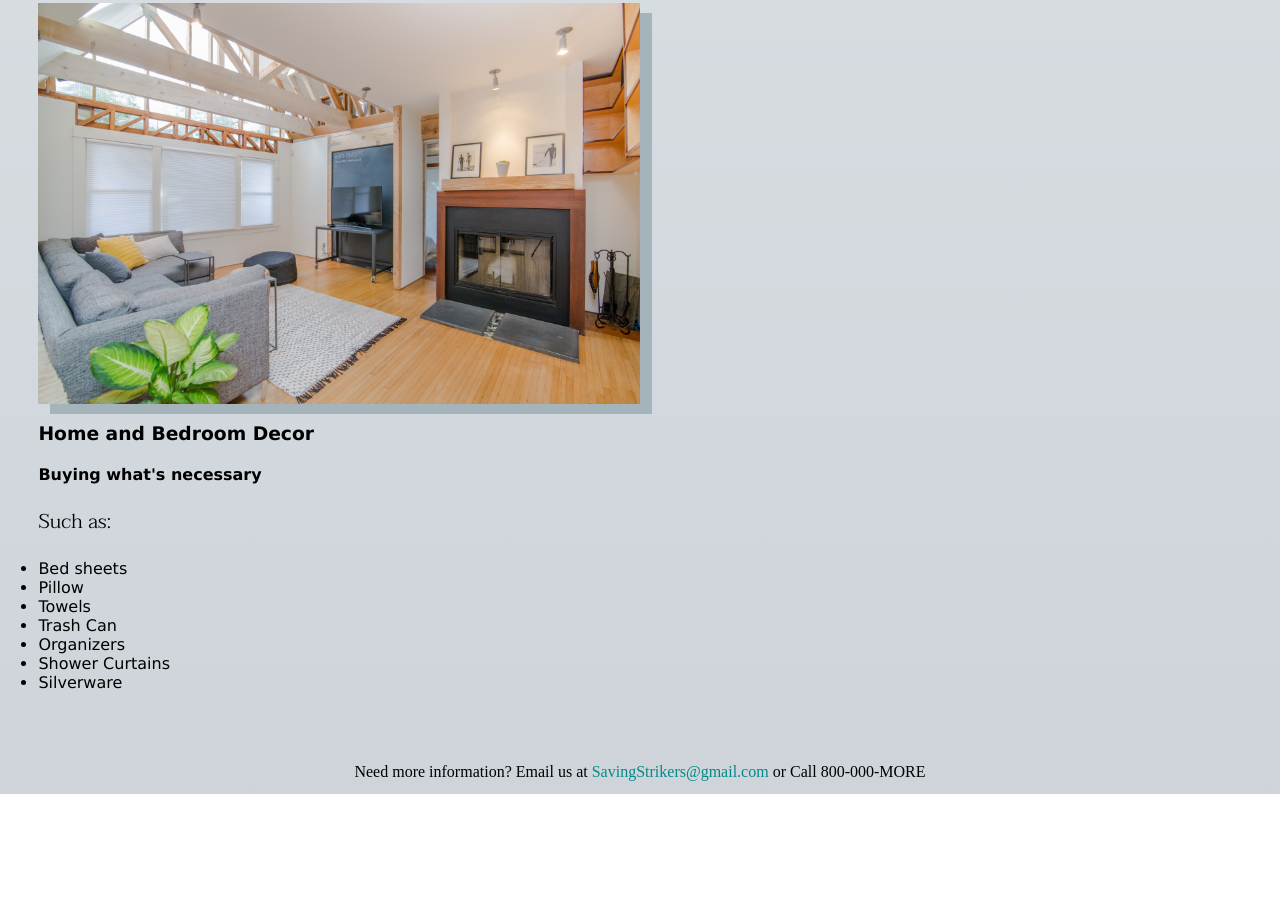
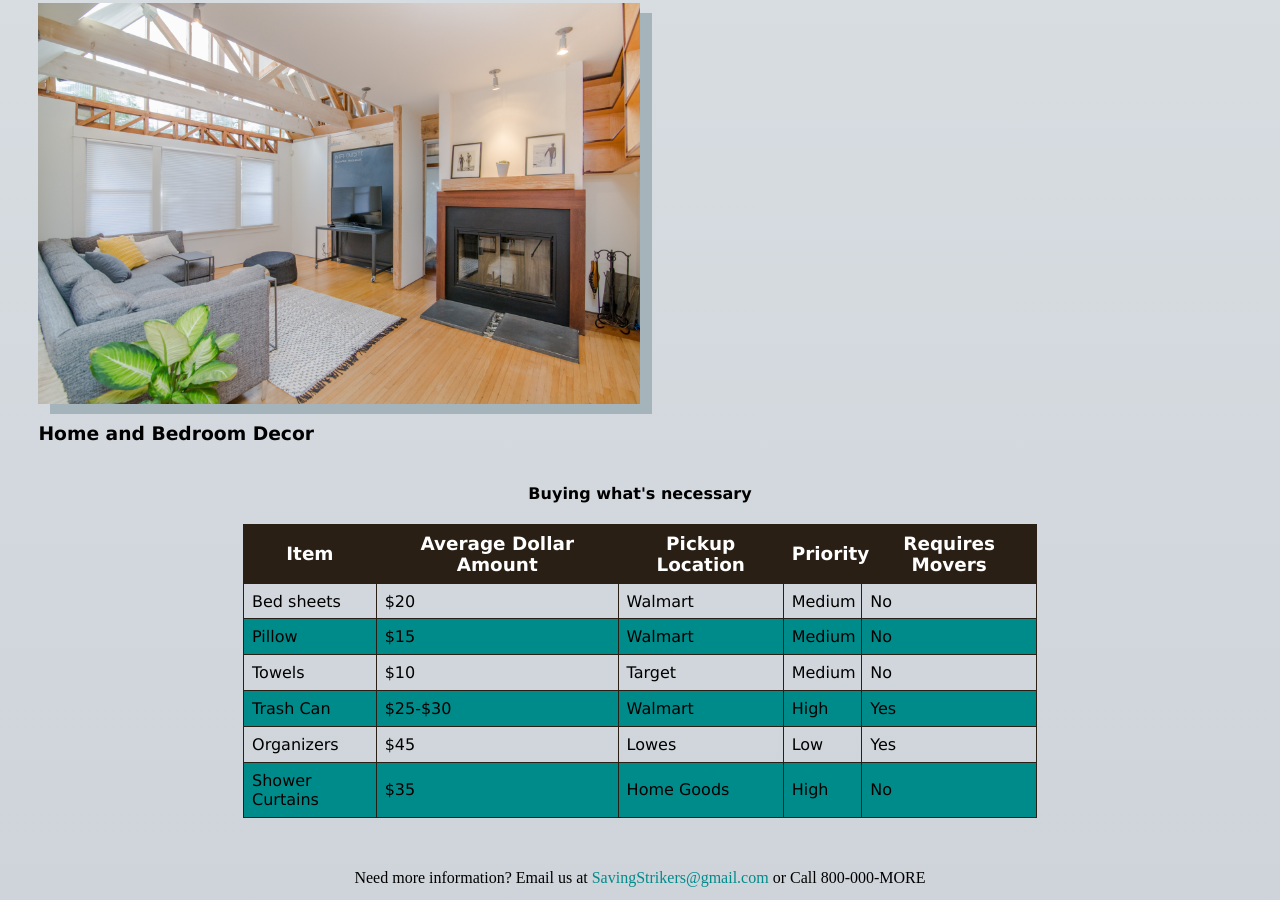
Before and after one commit to DarrylBrooks97/Saving-Strikers, a plain HTML site: page student/finances.html in a window 1280 px wide. Shown: the part 1605-2505 px from the top of the page. Before the commit the page ends 2399 px from the top, so only its background shows below. Drawn offline with Linux system fonts and the light colour scheme; a web font is replaced by a local one.

Commit message:
Completed Mods

```diff
--- a/student/css/styles.css
+++ b/student/css/styles.css
@@ -1,7 +1,7 @@
 /*
 Group Members: Marthe Edme , Darryl Brooks
 File Name: styles.css
-Current Date: 10/11/2020
+Current Date: 10/31/2020
 */
 /*
     The importance of the CSS Reset is to make sure you are working on a webpage that doesn't already have any styling.
@@ -180,6 +180,27 @@ figcaption {
   height: auto;
   /* text-align: center; */
 }
+/* Desktop Viewport: Style rules for form elements */
+fieldset,input,textarea{
+  margin-bottom: 2%;
+}
+form{
+  width: auto;
+}
+form #submit{
+  margin: 0 auto;
+  display: block;
+  padding: 2%;
+  background-color: darkcyan;
+  color: #f6eee4;
+  font-size: 1.25em;
+  border-radius: 10px;
+}
+.form-grid{
+  display: grid;
+  grid-template-columns: auto auto;
+  grid-gap: 20px;
+}
 /* Style rules for footer content */
 footer {
   text-align: center;
@@ -190,7 +211,10 @@ footer a {
   color: darkcyan;
   text-decoration: none;
 }
-
+label{
+  display: block;
+  padding-top: 2%;
+}
 .creators-div {
   display: grid;
   grid-gap: 0px;
@@ -203,11 +227,31 @@ footer a {
 #location {
   text-align: center;
 }
+/* Table Styles*/
+  table{
+    border: 1px solid #2a1f14;
+    border-collapse: collapse;
+    margin: 0 auto;
+  }
+  th,td{
+    border: 1px solid #2a1f14;
+    padding: 1%;
+  }
+  th{
+    background-color: #2a1f14;
+    color: white;
+    font-size: 1.15em;
+  }
+  tr:nth-child(odd){
+    background-color: darkcyan;
+  }
 /* Darryl's Image Do not touch*/
 .darryl-image {
   height: 100%;
 }
-
+.btn{
+    grid-column: 1 / span 2;
+  }
 /*Media Query for Tablet Viewport*/
 @media screen and (min-width: 550px), print {
   .grid {
@@ -233,6 +277,10 @@ footer a {
   }
   nav li a {
     padding: 0.5em;
+  }
+   form{
+    width: 70%;
+    margin: 0 auto;
   }
 }
 /* Media Query for Mobile Device*/
@@ -277,4 +325,7 @@ footer a {
   #info ul {
     margin-left: 5%;
   }
+    form{
+    width: auto;
+  }
 }
--- a/student/finances.html
+++ b/student/finances.html
@@ -2,7 +2,7 @@
 <!--
     Group Members: Marthe Edme , Darryl Brooks
     File Name: finances.html
-    Current Date: 10/11/2020
+    Current Date: 10/31/2020
 -->
 <html lang="en">
   <head>
@@ -72,33 +72,58 @@
           <section>
             <img src="images/home.jpg"></img>
             <h3>Home and Bedroom Decor</h3>
-            <h4>Buying what's necessary</h4>
-            <p>
-              Such as:
-              <ul>
-                <li>
-                  Bed sheets
-                </li>
-                <li>
-                  Pillow
-                </li>
-                <li>
-                  Towels
-                </li>
-                <li>
-                  Trash Can
-                </li>
-                <li>
-                  Organizers
-                </li>
-                <li>
-                  Shower Curtains
-                </li>
-                <li>
-                  Silverware
-                </li>
-              </ul>
-            </p>
+            <table>
+      <caption><h4>Buying what's necessary</h4></caption>
+      <tr>
+        <th>Item</th>
+        <th>Average Dollar Amount</th>
+        <th>Pickup Location</th>
+        <th>Priority</th>
+        <th>Requires Movers</th>
+      </tr>
+      <tr>
+        <td>Bed sheets</td>
+        <td>$20</td>
+        <td>Walmart</td>
+        <td>Medium</td>
+        <td>No</td>
+      </tr>
+      <tr>
+        <td>Pillow</td>
+        <td>$15</td>
+        <td>Walmart</td>
+        <td>Medium</td>
+        <td>No</td>
+      </tr>
+      <tr>
+        <td>Towels</td>
+        <td>$10</td>
+        <td>Target</td>
+        <td>Medium</td>
+        <td>No</td>
+      </tr>
+      <tr>
+        <td>Trash Can</td>
+        <td>$25-$30</td>
+        <td>Walmart</td>
+        <td>High</td>
+        <td>Yes</td>
+      </tr>
+      <tr>
+        <td>Organizers</td>
+        <td>$45</td>
+        <td>Lowes</td>
+        <td>Low</td>
+        <td>Yes</td>
+      </tr>
+      <tr>
+        <td>Shower Curtains</td>
+        <td>$35</td>
+        <td>Home Goods</td>
+        <td>High</td>
+        <td>No</td>
+      </tr>
+    </table>
           </section>
         </article>
     </main>
```
Also changed, not shown: student/comment.html (+20 -0 lines).
